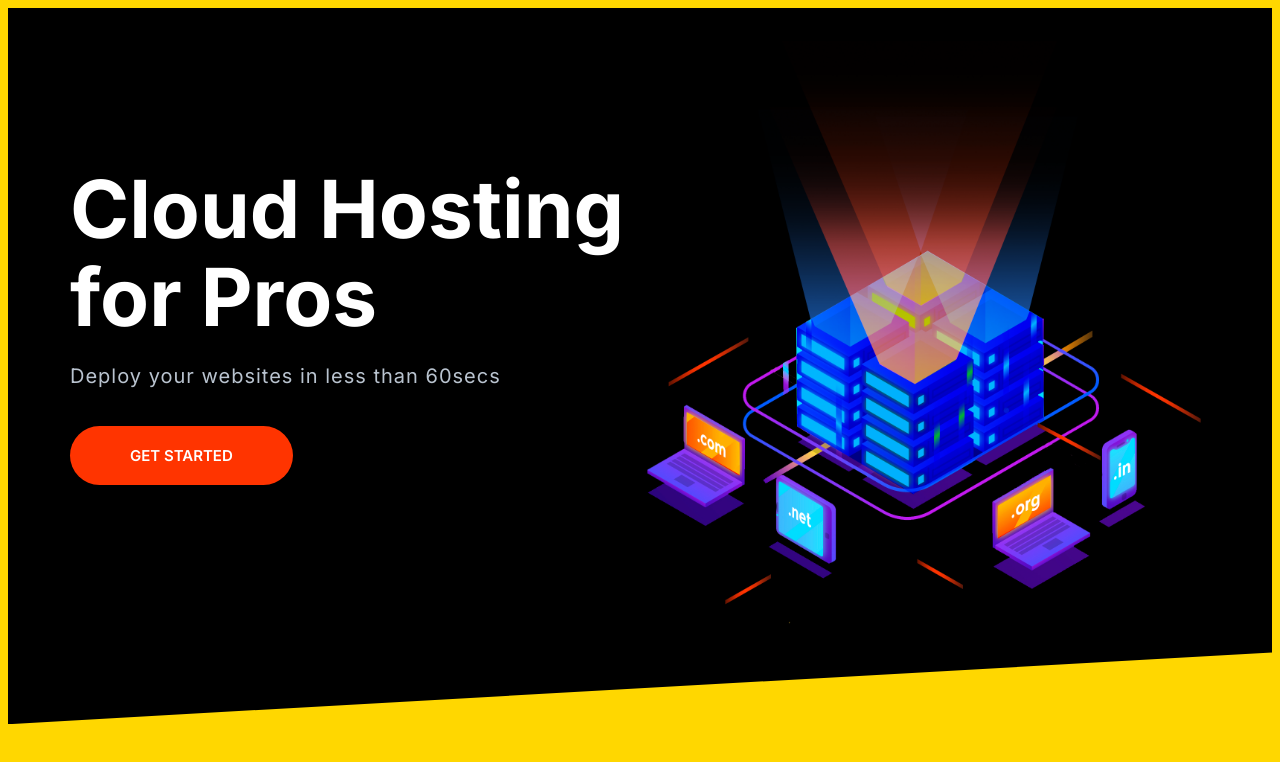
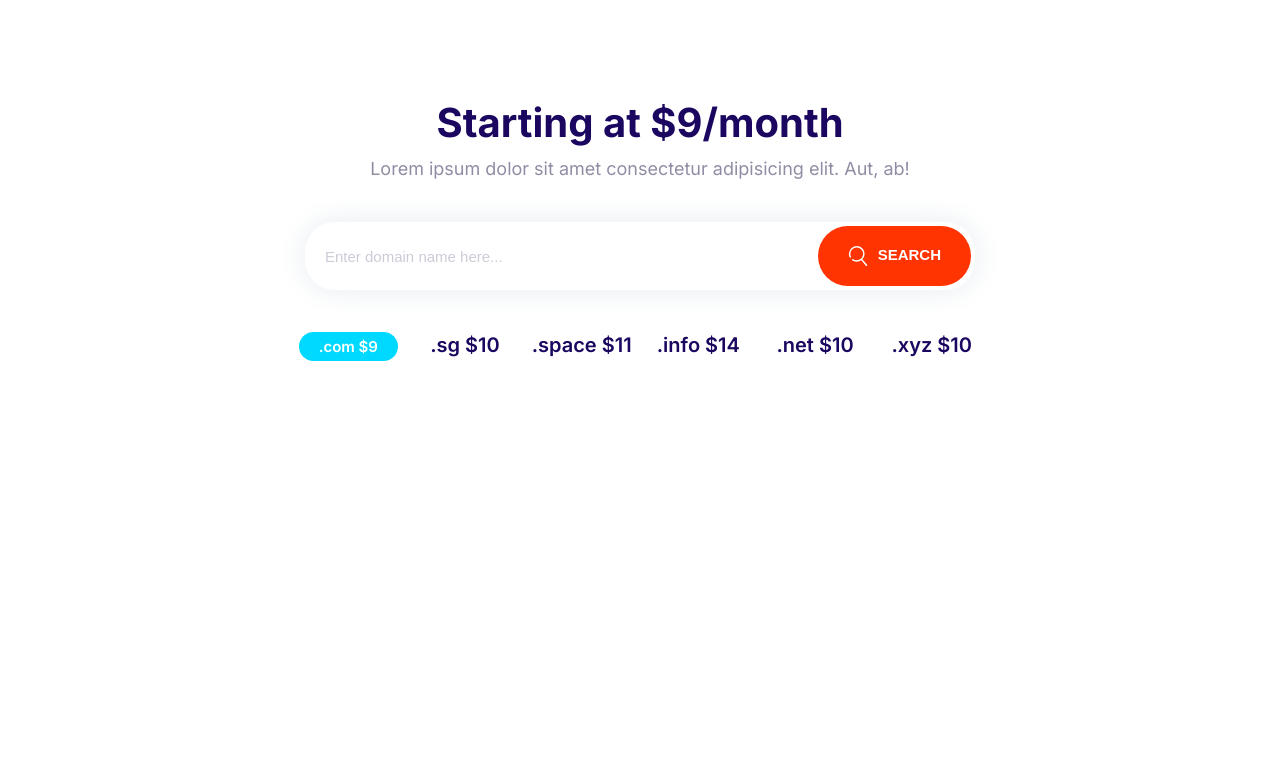
Before and after one commit to JoeBuydemDips/website-template, a plain HTML site: page index.html in a window 1280 px wide. Drawn offline with Linux system fonts and the light colour scheme.

Commit message:
Built domain block component.

```diff
--- a/CSS/style.css
+++ b/CSS/style.css
@@ -221,6 +221,13 @@ to the list__item of list--tick */
   white-space: nowrap;
 }
 
+.btn .icon {
+  width: 2rem;
+  height: 2rem;
+  margin-right: 1rem;
+  vertical-align: middle;
+}
+
 /*primary skin*/
 .btn--primary {
   background: var(--color-primary);
@@ -308,7 +315,7 @@ to the list__item of list--tick */
 .input-group .input {
   border: 0;
   flex-grow: 1;
-  padding: 1.5rem 1rem;
+  padding: 1.5rem 2rem;
 }
 
 @media screen and (min-width: 1024px) {
@@ -719,3 +726,29 @@ to the list__item of list--tick */
     align-self: center;
   }
 }
+
+/*----------------------------------------------------------*/
+/* Domain Block*/
+.block-domain .input-group {
+  box-shadow: 0 0 30px #e6ebee;
+  border: 0;
+  margin: 4rem auto;
+  max-width: 670px;
+}
+
+.block-domain__prices {
+  display: grid;
+  grid-template-columns: repeat(3, 1fr);
+  grid-template-rows: (2 6rem);
+  font-size: 2rem;
+  font-weight: 600;
+  justify-items: center;
+  max-width: 700px;
+  margin: 0 auto;
+}
+
+@media screen and (min-width: 768px) {
+  .block-domain__prices {
+    grid-template-columns: repeat(auto-fit, minmax(10rem, 1fr));
+  }
+}
--- a/index.html
+++ b/index.html
@@ -14,16 +14,32 @@
       rel="stylesheet"
     />
   </head>
-  <body style="background: gold">
-    <section class="block block--dark block--skewed-left hero">
-      <div class="container grid grid--1x2">
-        <header class="block__header hero__content">
-          <h1 class="block__heading">Cloud Hosting for Pros</h1>
-          <p class="hero__tagline">Deploy your websites in less than 60secs</p>
-          <a href="#" class="btn btn--accent btn--stretched">Get Started</a>
-        </header>
-        <img class="hero__image" src="images/banner.png" alt="" />
+  <body style="background: white">
+    <section class="block container block-domain">
+      <header class="block__header">
+        <h2>Starting at $9/month</h2>
+        <p>Lorem ipsum dolor sit amet consectetur adipisicing elit. Aut, ab!</p>
+      </header>
+      <div class="input-group">
+        <input
+          type="text"
+          class="input"
+          placeholder="Enter domain name here..."
+        />
+        <button class="btn btn--accent">
+          <svg class="icon icon--white">
+            <use xlink:href="images/sprite.svg#search"></use></svg
+          >Search
+        </button>
       </div>
+      <ul class="list block-domain__prices">
+        <li><span class="badge badge--secondary">.com $9</span></li>
+        <li>.sg $10</li>
+        <li>.space $11</li>
+        <li>.info $14</li>
+        <li>.net $10</li>
+        <li>.xyz $10</li>
+      </ul>
     </section>
     <script src="js/main.js"></script>
   </body>
```
Also changed, not shown: components/domain-block.html (added, +22 -0 lines).
